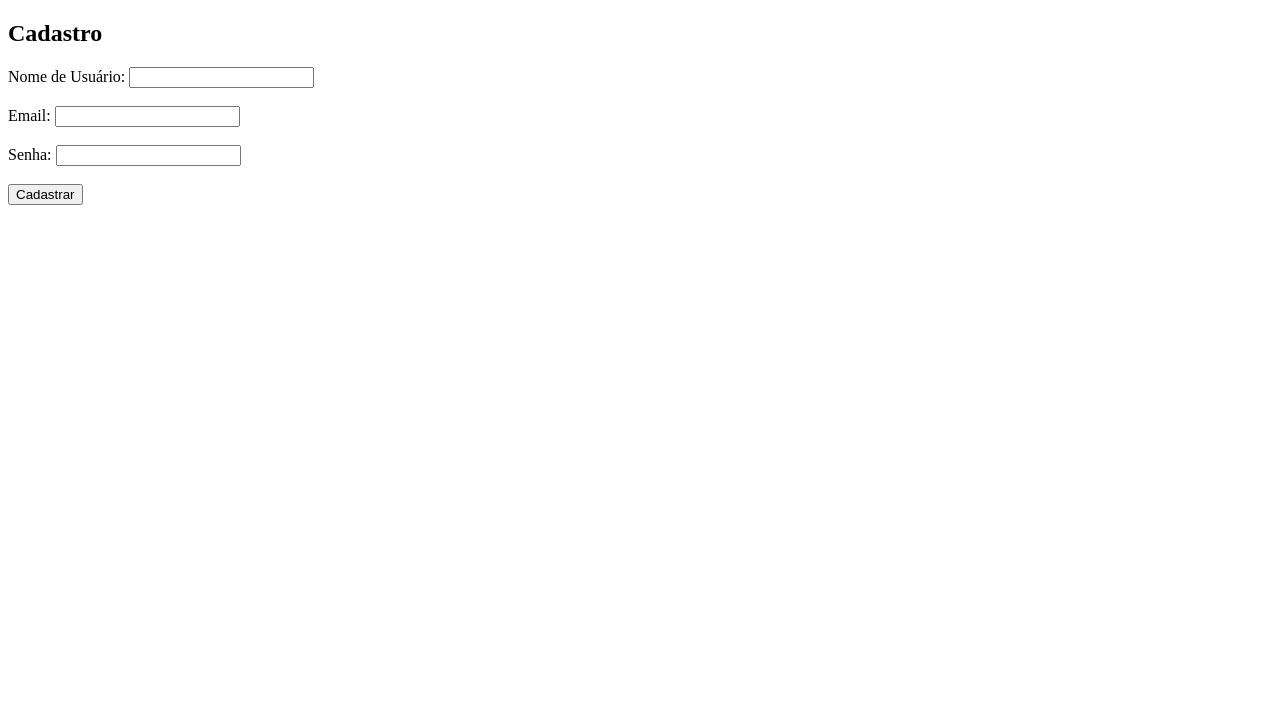
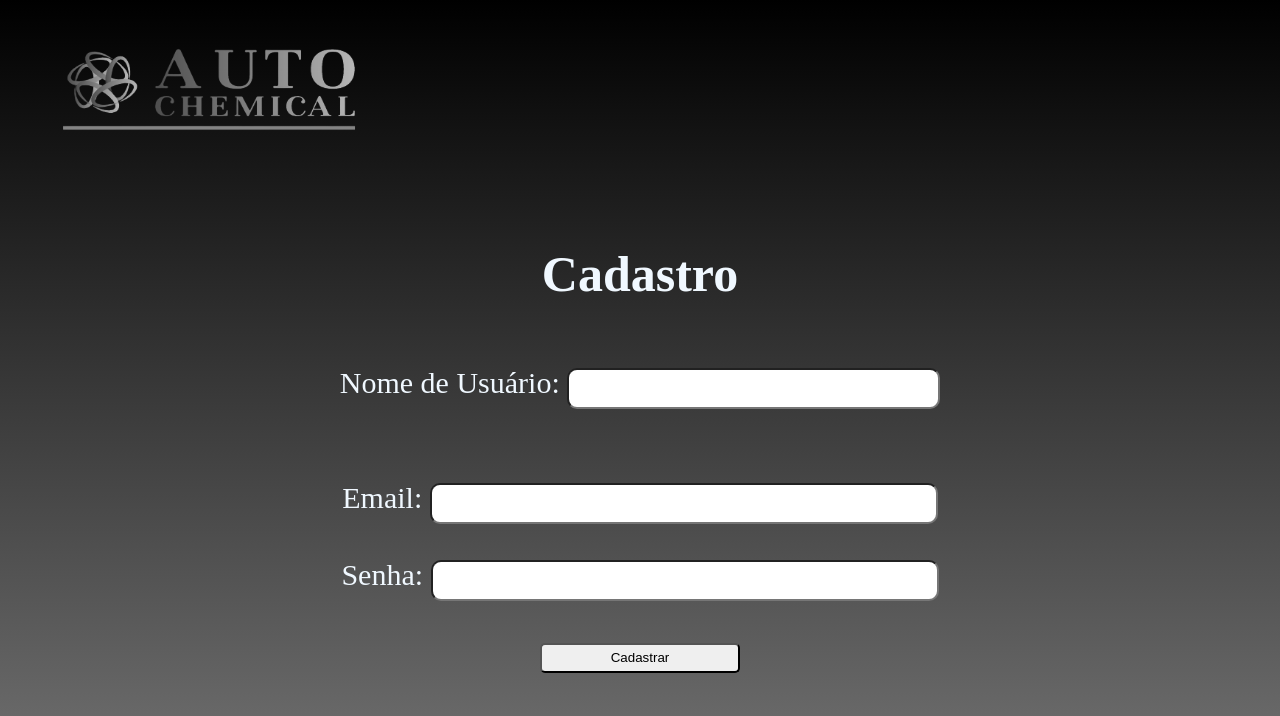
Before and after one commit to Marcosleal555556/Auto-Chemical.github.io, a plain HTML site: page pagina_de_cadastro.html in a window 1280 px wide. Drawn offline with Linux system fonts and the light colour scheme.

Commit message:
attFinal

```diff
--- a/login.css
+++ /dev/null
@@ -1,7 +0,0 @@
-html {
-    background: rgb(0, 0, 0);
-    background: linear-gradient(180deg, rgba(0, 0, 0, 1) 0%, rgba(110, 110, 110, 1) 95%);
-    background-size: 100%;
-    background-repeat: no-repeat;
-    min-height: 100%;
-}
--- /dev/null
+++ b/pagina_de_cadastro.css
@@ -0,0 +1,54 @@
+html {
+    background: rgb(0, 0, 0);
+    background: linear-gradient(180deg, rgba(0, 0, 0, 1) 0%, rgba(110, 110, 110, 1) 95%);
+    background-size: 100%;
+    background-repeat: no-repeat;
+    min-height: 100%;
+}
+
+.logocadastro{
+    height: 170px;
+    width: 350px;
+    margin-left: 30px;
+    filter: grayscale(100%);
+}
+
+.txtcadastro{
+    text-align: center;
+    color: aliceblue;
+    margin-top: 5%;
+    font-size: 50px;
+
+}
+
+#cadastroForm{
+    text-align: center;
+    margin-top: 5%;
+    font-size: 30px;
+    color: aliceblue;
+}
+#username {
+    width: 365px;
+    height: 35px;
+    border-radius: 10px;
+    margin-bottom: 3%;
+
+    }
+
+#email {
+    width: 500px;
+    height: 35px;
+    border-radius: 10px;
+}
+
+#password{
+    width: 500px;
+    height: 35px;
+    border-radius: 10px;
+}
+
+#botaoIr {
+    width: 200px;
+    height: 30px;
+    border-radius: 5px;
+}
--- a/pagina_de_cadastro.html
+++ b/pagina_de_cadastro.html
@@ -2,6 +2,7 @@
 <html>
 <head>
   <title>Página de Cadastro</title>
+  <link rel="stylesheet" href="pagina_de_cadastro.css">
   <script>
     function cadastrarUsuario() {
       event.preventDefault(); // Impede o envio do formulário
@@ -33,7 +34,8 @@
   </script>
 </head>
 <body>
-  <h2>Cadastro</h2>
+  <img src="imagem/logo_auto_chimical_removebg_preview_1.png" class="logocadastro">
+  <h2 class="txtcadastro">Cadastro</h2>
   <form id="cadastroForm" onsubmit="cadastrarUsuario()">
     <label for="username">Nome de Usuário:</label>
     <input type="text" id="username" name="username" required><br><br>
@@ -44,7 +46,7 @@
     <label for="password">Senha:</label>
     <input type="password" id="password" name="password" required><br><br>
 
-    <input type="submit" value="Cadastrar">
+    <input type="submit" id="botaoIr" value="Cadastrar">
   </form>
 </body>
 </html>
--- /dev/null
+++ b/pagina_de_login.css
@@ -0,0 +1,48 @@
+html {
+    background: rgb(0, 0, 0);
+    background: linear-gradient(180deg, rgba(0, 0, 0, 1) 0%, rgba(110, 110, 110, 1) 95%);
+    background-size: 100%;
+    background-repeat: no-repeat;
+    min-height: 100%;
+}
+
+.logologin {
+    height: 170px;
+    width: 350px;
+    margin-left: 30px;
+    filter: grayscale(100%);
+}
+
+
+.txtlogin {
+    text-align: center;
+    color: aliceblue;
+    margin-top: 5%;
+    font-size: 50px;
+
+}
+
+#loginForm {
+    text-align: center;
+    margin-top: 5%;
+    font-size: 30px;
+    color: aliceblue;
+}
+
+#loginEmail {
+    width: 500px;
+    height: 35px;
+    border-radius: 10px;
+}
+
+#loginPassword {
+    width: 500px;
+    height: 35px;
+    border-radius: 10px;
+}
+
+#botaologin {
+    width: 200px;
+    height: 30px;
+    border-radius: 5px;
+}
```
Also changed, not shown: login.html (deleted, +0 -20 lines), pagina_de_login.html (+4 -2 lines).
